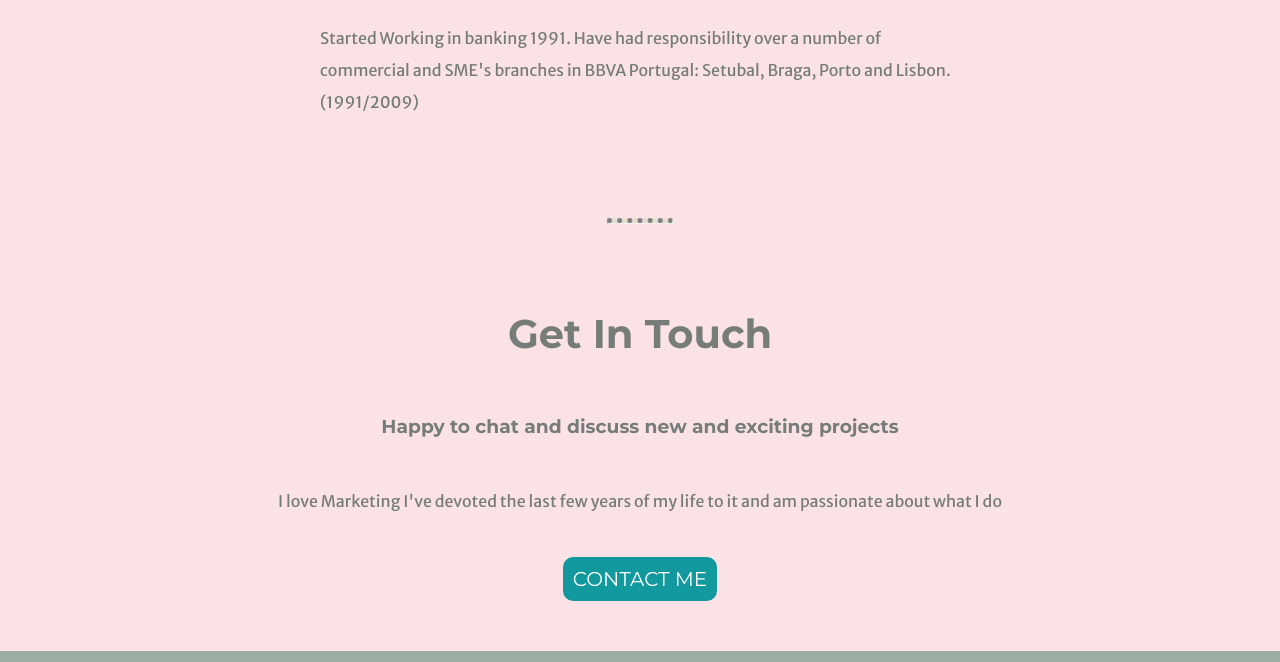
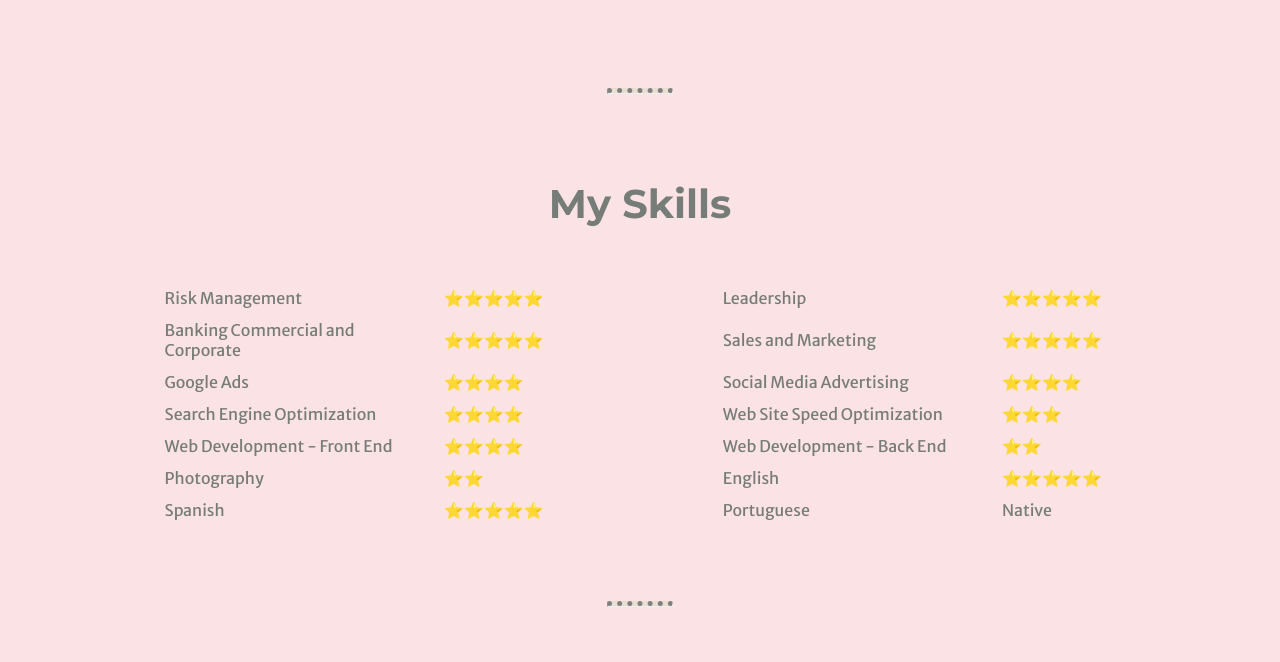
Before and after one commit to jatrindade/josetrindade, a plain HTML site: page index.html in a window 1280 px wide. Shown: the part 2135-2797 px from the top of the page. Drawn offline with Linux system fonts and the light colour scheme.

Commit message:
Add Update in Index, pictures and CSS

```diff
--- a/css/styles.css
+++ b/css/styles.css
@@ -40,6 +40,13 @@ hr {
   border-top: dotted 5px grey;
   margin: 70px auto;
 }
+table {
+  margin: auto auto auto 12%;
+}
+td {
+  text-align: left;
+  width: 20%;
+}
 .topContainer {
   background-color: #fabea7;
   margin: 0;
@@ -61,7 +68,7 @@ hr {
 .bottom-cloud {
   position: absolute;
   left: 150px;
-  bottom: 300px;
+  top: 250px;
   width: 150px;
 }
 .cv {
--- a/index.html
+++ b/index.html
@@ -19,7 +19,7 @@
   </div>
   <div class="middle-container">
     <div class="profile">
-      <img src="images/jat.jpg" class="profilePic" alt="">
+      <img src="images/executive.png" class="profilePic" alt="">
       <h2> My Education</h2>
       <div>
         <p class="education-par">Currently enrolled in Post Graduation in Digital Marketing at the Instituto Superior de Economia e Gestão (ISEG)</p>
@@ -52,12 +52,62 @@
       </div>
     </div>
     <hr>
-    <div class="contact-me">
-      <h2>Get In Touch</h2>
-      <h3>Happy to chat and discuss new and exciting projects</h3>
-      <p class="contact-par">I love Marketing I've devoted the last few years of my life to it and am passionate about what I do</p>
-      <button class="btn" href="maito:jatrindade68@gmail.com">CONTACT ME</button>
+    <div class="skills">
+      <h2> My Skills</h2>
+      <table cellspacing="10">
+        <tr>
+          <td>Risk Management</td>
+          <td>⭐️⭐️⭐️⭐️⭐️</td>
+          <td>Leadership</td>
+          <td>⭐️⭐️⭐️⭐️⭐️</td>
+        </tr>
+        <tr>
+          <td>Banking Commercial and Corporate</td>
+          <td>⭐️⭐️⭐️⭐️⭐️</td>
+          <td>Sales and Marketing</td>
+          <td>⭐️⭐️⭐️⭐️⭐️</td>
+        </tr>
+        <tr>
+          <td>Google Ads</td>
+          <td>⭐️⭐️⭐️⭐️</td>
+          <td>Social Media Advertising</td>
+          <td>⭐️⭐️⭐️⭐️</td>
+        </tr>
+        <tr>
+          <td>Search Engine Optimization</td>
+          <td>⭐️⭐️⭐️⭐️</td>
+          <td>Web Site Speed Optimization</td>
+          <td>⭐️⭐️⭐️</td>
+        </tr>
+        <tr>
+          <td>Web Development - Front End</td>
+          <td>⭐️⭐️⭐️⭐️</td>
+          <td>Web Development - Back End</td>
+          <td>⭐️⭐️</td>
+        </tr>
+        <tr>
+          <td>Photography</td>
+          <td>⭐️⭐️</td>
+          <td>English</td>
+          <td>⭐️⭐️⭐️⭐️⭐️</td>
+        </tr>
+        <tr>
+          <td>Spanish</td>
+          <td>⭐️⭐️⭐️⭐️⭐️</td>
+          <td>Portuguese</td>
+          <td> Native </td>
+        </tr>
+      </table>
+      </div>
+      <hr>
+      <div class="contact-me">
+        <h2>Get In Touch</h2>
+        <h3>Happy to chat and discuss new and exciting projects</h3>
+        <p class="contact-par">I love Marketing. I've devoted my life to it and am passionate about what I do</p>
+        <button class="btn" href="maito:jatrindade68@gmail.com">CONTACT ME</button>
+      </div>
     </div>
+
   </div>
 
 
```
Also changed, not shown: images/executive.jpg (added), images/executive.png (added).
